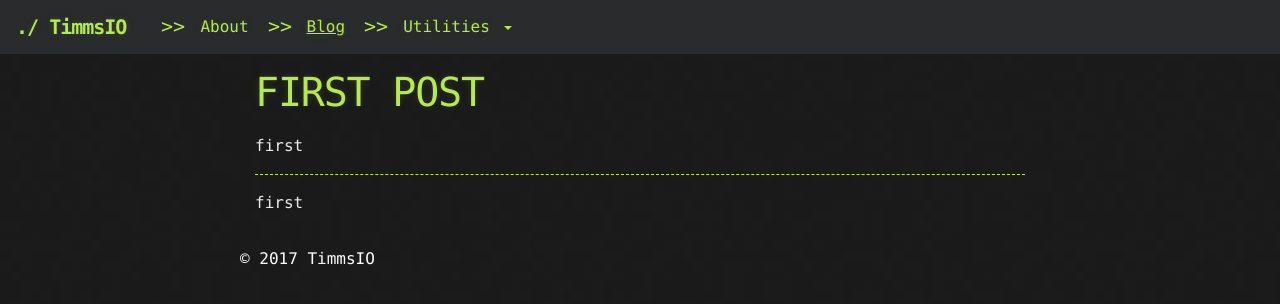
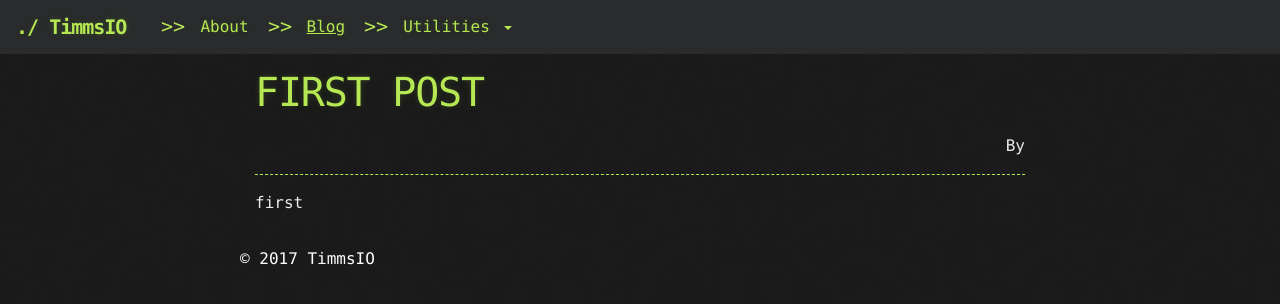
Before and after one commit to TimmsIO/timmsio.github.io, a Jekyll site: the page built from _posts/2017-10-26-first-post.md, in a window 1280 px wide. Shown: the top 304 px of the page. Built offline with Jekyll 4.4.1, drawn with Linux system fonts in a browser that asks for light colours; nearby versions of some CDN libraries.

Commit message:
better posts

```diff
--- a/_includes/blogPostLinkPanel.html
+++ b/_includes/blogPostLinkPanel.html
@@ -9,6 +9,6 @@
         </li>
     </ul>
 <blockquote>
-    <p class="blog-preview-exceprt">{{ post.description }}</p>
+    <p class="blog-preview-exceprt">{{ post.excerpt }}</p>
 </blockquote>
 </div>
--- a/_layouts/post.html
+++ b/_layouts/post.html
@@ -22,8 +22,8 @@
         <div id="content">
 
             <h1>{{ page.title }}</h1>
-            <p>
-                {{ page.description }}
+            <p class="text-right">
+                By {{ page.author }}</br>{{ page.license }}
             </p>
             <hr>
             {% if page.toc == true %}
--- a/_posts/2017-10-26-first-post.md
+++ b/_posts/2017-10-26-first-post.md
@@ -4,6 +4,5 @@ title: "FIRST POST"
 date: 2017-10-26 23:40:52 +1100
 categories: blog
 tags: misc
-description: first
 ---
 first
```
Also changed, not shown: 1 other file.
